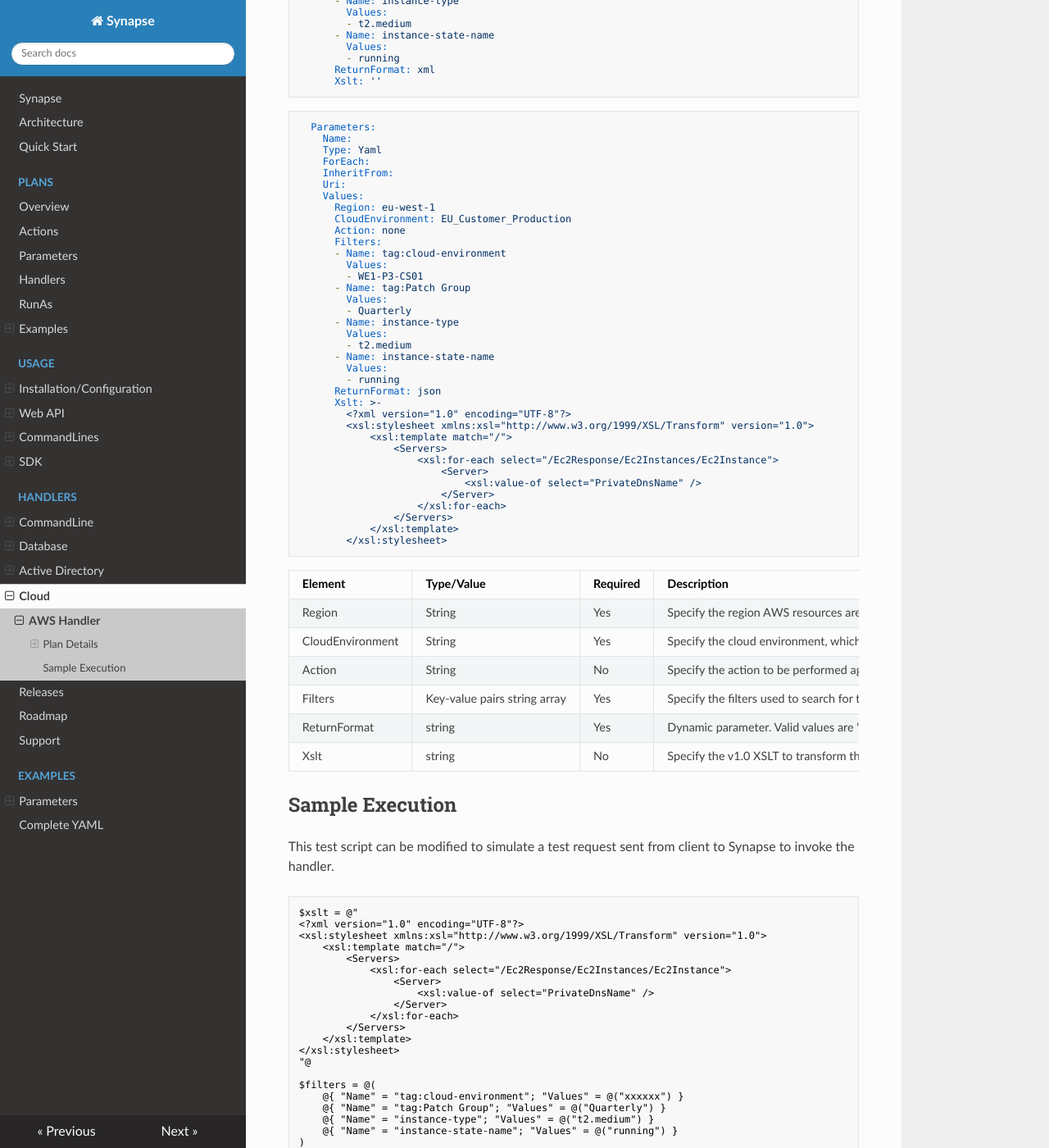
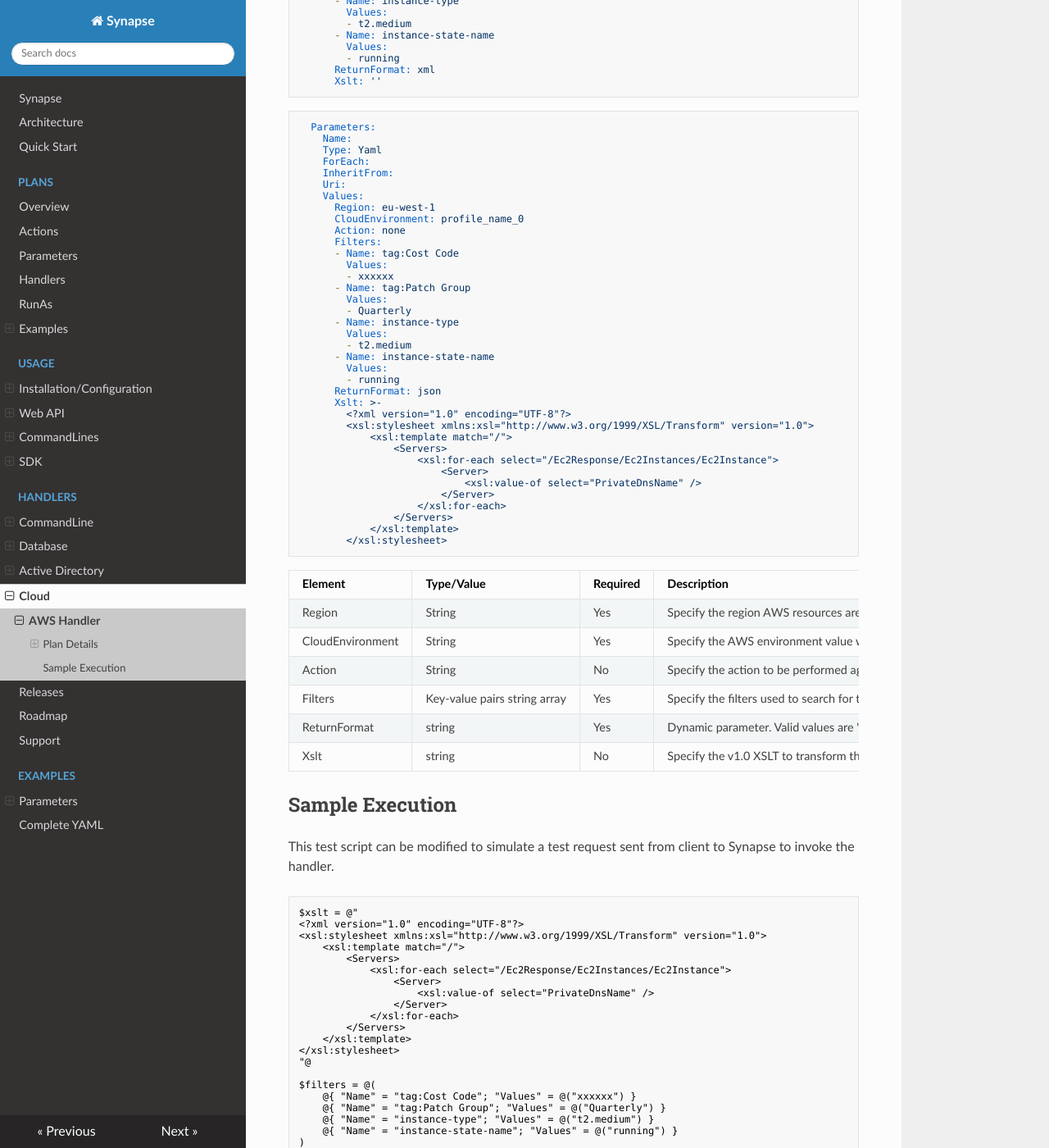
Before and after one commit to SynapseProject/synapse.docs, an MkDocs documentation site: the page built from docs/handlers/cloud/aws.md, in a window 1280 px wide and 1400 px high, scrolled down 1306 px. Shown: the whole window at 82% size. Built offline with MkDocs 1.6.1, drawn with Linux system fonts in a browser that asks for light colours; nearby versions of some CDN libraries; old or Windows-style settings are respelled for this version of MkDocs; some of the changed text lies outside the part shown.

Commit message:
Updated some examples.

`````diff
--- a/docs/handlers/cloud/aws.md
+++ b/docs/handlers/cloud/aws.md
@@ -17,14 +17,14 @@ The Config section of the plan specifies the one-to-one matching relationship be
     Config:
       Values:
         AwsEnvironmentProfile:
-          EU_Customer_Production: XXXXXX
-          EU_Customer_Test: XXXXXX
-          EU_Customer_Development: XXXXXX
+          profile_name_1: XXXXXX
+          profile_name_2: XXXXXX
+          profile_name_3: XXXXXX
 ````
 
 |Element|Type/Value|Required|Description
 |-------|----------|--------|-----------
-|AwsEnvironmentProfile|Key-value pairs string array|Yes|Specify the exact matching of the AWS environment passed in from client request and the corresponding credential to access AWS resources.
+|AwsEnvironmentProfile|Key-value pairs string array|Yes|Specify the exact matching of the AWS profile name passed in from client request and the corresponding credential to access AWS resources.
 
 ### Parameters
 The Parameter section specifies what a client should send in during run-time.
@@ -39,12 +39,12 @@ The Parameter section specifies what a client should send in during run-time.
     Uri:
     Values:
       Region: eu-west-1
-      CloudEnvironment: EU_Customer_Production
+      CloudEnvironment: profile_name_0
       Action: none
       Filters:
-      - Name: tag:cloud-environment
+      - Name: tag:Cost Code
         Values:
-        - WE1-P3-CS01
+        - xxxxxx
       - Name: tag:Patch Group
         Values:
         - Quarterly
@@ -67,12 +67,12 @@ The Parameter section specifies what a client should send in during run-time.
     Uri:
     Values:
       Region: eu-west-1
-      CloudEnvironment: EU_Customer_Production
+      CloudEnvironment: profile_name_0
       Action: none
       Filters:
-      - Name: tag:cloud-environment
+      - Name: tag:Cost Code
         Values:
-        - WE1-P3-CS01
+        - xxxxxx
       - Name: tag:Patch Group
         Values:
         - Quarterly
@@ -100,7 +100,7 @@ The Parameter section specifies what a client should send in during run-time.
 |Element|Type/Value|Required|Description
 |-------|----------|--------|-----------
 |Region|String|Yes|Specify the region AWS resources are located, e.g. eu-west-1, us-east-2.
-|CloudEnvironment|String|Yes|Specify the cloud environment, which is a tag value, the resources are tagged to.
+|CloudEnvironment|String|Yes|Specify the AWS environment value which must match one of the values in AwsEnvironmentProfile from the Config section.
 |Action|String|No|Specify the action to be performed against the matching resources. Valid value supported is "none" at the moment.
 |Filters|Key-value pairs string array|Yes|Specify the filters used to search for the resources. Refer to <a href="http://docs.aws.amazon.com/cli/latest/reference/ec2/describe-instances.html" target="_blank">EC2 Filter List</a> for options available.
 |ReturnFormat|string|Yes|Dynamic parameter. Valid values are "json", "xml" or "yaml".
@@ -126,7 +126,7 @@ $xslt = @"
 "@
 
 $filters = @(
-	@{ "Name" = "tag:cloud-environment"; "Values" = @("xxxxxx") }
+	@{ "Name" = "tag:Cost Code"; "Values" = @("xxxxxx") }
 	@{ "Name" = "tag:Patch Group"; "Values" = @("Quarterly") }
 	@{ "Name" = "instance-type"; "Values" = @("t2.medium") }
 	@{ "Name" = "instance-state-name"; "Values" = @("running") }
@@ -135,7 +135,7 @@ $filters = @(
 $body = @{
 	DynamicParameters  = @{
 		"region"               = "eu-west-1"
-		"cloudenvironment"     = "EU_Customer_Production" # Must match the config
+		"cloudenvironment"     = "profile_name_0" # Must match the config
 		"action"               = "none"
 		"xslt"                 = $xslt
 		"filters"              = $filters | ConvertTo-Json -Compress
@@ -156,7 +156,7 @@ Handler response without any transformation contained in the `$result` PowerShel
             <Architecture>x86_64</Architecture>
             <AvailabilityZone>eu-west-1c</AvailabilityZone>
             <CloudEnvironment>xxxxxx</CloudEnvironment>
-            <CostCentre />
+            <CostCentre>xxxxxx<CostCentre>
             <InstanceId>i-xxxxxx</InstanceId>
             <InstanceState>running</InstanceState>
             <InstanceType>t2.medium</InstanceType>
@@ -169,7 +169,7 @@ Handler response without any transformation contained in the `$result` PowerShel
             <Architecture>x86_64</Architecture>
             <AvailabilityZone>eu-west-1c</AvailabilityZone>
             <CloudEnvironment>xxxxxx</CloudEnvironment>
-            <CostCentre/>
+            <CostCentre>xxxxxx<CostCentre>
             <InstanceId>i-xxxxxx</InstanceId>
             <InstanceState>running</InstanceState>
             <InstanceType>t2.medium</InstanceType>
`````
